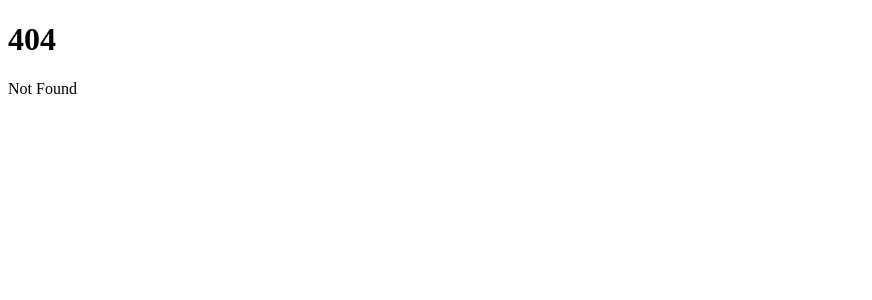
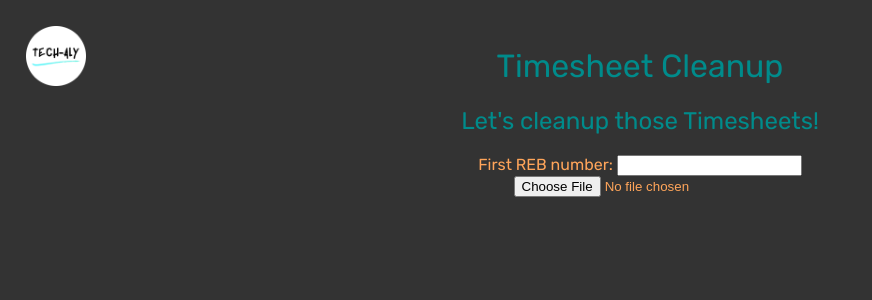
Before and after one commit to alyshareinard/csvCleanup, a SvelteKit app: page /timesheets in a window 1280 px wide. Before the commit this address had no page. Shown: the top 300 px of the page, without its empty margins (0-872 px from the left). Built offline with nearby package versions, Linux system fonts and the light colour scheme.

Commit message:
added timesheet page

```diff
--- a/package.json
+++ b/package.json
@@ -15,6 +15,7 @@
 	},
 	"type": "module",
 	"dependencies": {
-		"papaparse": "^5.4.1"
+		"papaparse": "^5.4.1",
+		"xlsx": "https://cdn.sheetjs.com/xlsx-0.20.1/xlsx-0.20.1.tgz"
 	}
 }
--- /dev/null
+++ b/src/routes/timesheets/+page.svelte
@@ -0,0 +1,338 @@
+<script>
+    import "../global.css";
+    import PapaParse from "papaparse";
+    import logo from "../logo.png";
+    import { read, utils, writeFileXLSX } from "xlsx";
+
+    let errorMessage;
+    let desc1;
+    let desc2;
+
+    let longDescription = false;
+    let description = "";
+
+    let message = "";
+    let REBnum = "";
+    let href = "";
+
+    let myfile;
+
+    let csvOutput;
+    let total = 0;
+    let allowedFileExtensions = ["csv", "xlsx"];
+
+    let supplierLookup = {
+      "Ahouangnimon Luce": {
+        nameval: "AHOUANGNIMON L.",
+        currency: "CHF",
+        currency2: "",
+      },
+      "Asamoah Linda": {
+        nameval: "ASAMOAH LINDA",
+        currency: "CHF",
+        currency2: "",
+      },
+      "Babona Juvenal": {
+        nameval: "BABONA MIHIGO J",
+        currency: "CHF",
+        currency2: "",
+      },
+      "Bernath Barbara": {
+        nameval: "BERNATH-THEVENO",
+        currency: "CHF",
+        currency2: "",
+      },
+      "Buckland Benjamin": {
+        nameval: "BUCKLAND BENJAM",
+        currency: "CHF",
+        currency2: "",
+      },
+      "Cadelo Valentina": {
+        nameval: "CADELO VALENTIN",
+        currency: "CHF",
+        currency2: "",
+      },
+      "Filippeschi Veronica": {
+        nameval: "FILIPPESCHI VER",
+        currency: "CHF",
+        currency2: "",
+      },
+      "Yankittikul Manachaya (Pim)": {
+        nameval: "MANACHAYA YANKI",
+        currency: "EUR",
+        currency2: "EUR",
+      },
+      "Vera Lopez Sara": {
+        nameval: "SARA LOPEZ",
+        currency: "USD",
+        currency2: "USD",
+      },
+      "Satjipanon Nid": {
+        nameval: "SATJIPANON N.",
+        currency: "CHF",
+        currency2: "",
+      },
+      "Dias Sylvia": { nameval: "SYLVIA DIAS", currency: "CHF", currency2: "" },
+      "Trochu Grasso Cecile": {
+        nameval: "TROCHU GRASSO C",
+        currency: "CHF",
+        currency2: "",
+      },
+      "Zik-Ikeorha Jasmine": {
+        nameval: "ZIK-IKEORHA CHI",
+        currency: "CHF",
+        currency2: "",
+      },
+      "Congco Emilio": {
+        nameval: "CONGCO EMILIO",
+        currency: "CHF",
+        currency2: "",
+      },
+    };
+
+
+    // usage: file_to_wb(file, function(wb) { /* wb is a workbook object */ });
+function file_to_wb(file, callback) {
+  var reader = new FileReader();
+  reader.onload = function(e) {
+    /* e.target.result is an ArrayBuffer */
+    callback(read(e.target.result));
+  };
+  reader.readAsArrayBuffer(file);
+}
+
+    function parseDate(filename) {
+        let date = filename.split("_")[5]
+        console.log("date is ", date)
+      let mydate = date.split(".");
+      return(mydate[2] + "." + mydate[1] + "." + mydate[0]);
+    }
+    async function create_output(data, filename) {
+      //filter out empty lines
+      console.log("data is ", data)
+//      data = data.filter(function (el) {
+//        return el.Date != "";
+//      });
+      //group data by ndf and then sort by date
+//      data.sort(function (a, b) {
+//        return getNDF(a) - getNDF(b) || parseDate(a.Date) - parseDate(b.Date);
+//      });
+    const mydate = parseDate(filename)
+
+      function expenseLine(i, amount) {
+        return [
+          mydate,
+          "REB-" + REBnum,
+          "",
+          "",
+          "",
+          "",
+          data[i]["Nom complet"]+"_"+String(Math.round(Number(data[i]["Temps imputé (Heures)"])))+"hr",
+          "",
+          data[i]["Code Donateur"] + data[i]["Code Projects"] + "/" + data[i]["Code Country"],
+          "",
+          "",
+          amount,
+        ];
+      }
+      function summaryLine(i, amount) {
+//        let supplier = supplierLookup[data[i - 1]["Staff"]];
+//        console.log(supplier);
+//        if ((supplier == "" || supplier == undefined)) {
+          return [
+            mydate,
+          "REB-" + REBnum,
+          "",
+          "",
+          "",
+          "",
+          data[i]["Nom complet"]+"_"+String(Math.round(Number(data[i]["Temps imputé (Heures)"])))+"hr",
+          "",
+          data[i]["Code Donateur"] + data[i]["Code Projects"] + "/" + data[i]["Code Country"],
+          "",
+          "",
+          amount,
+          ]; /*
+        } else {
+          console.log("supplier: ", supplier)
+          console.log("supplier...", supplier.nameval)
+          console.log("supplier...nameval ", supplier['nameval'])
+          return [
+            mydate,
+            "REB-" + REBnum,
+            "20000",
+            supplier.nameval,
+            supplier.currency,
+            data[i - 1]["NDF #"],
+            data[i - 1]["DESC 1"],
+            data[i - 1]["NDF #"],
+            "",
+            supplier.currency2,
+            "",
+            (-1 * Math.round(total * 100)) / 100,
+          ];
+        }*/
+      }
+
+      const output = [];
+      REBnum = parseInt(REBnum);
+
+      for (let i = 0; i < data.length; i++) {
+        const rawamount = Number(data[i]["Nom Coût horaire"])*Number(data[i]["Temps imputé (Heures)"])
+        const amount = Math.round(rawamount * 100) / 100
+        output.push(expenseLine(i, String(amount)));
+        const negamount = amount * -1
+        output.push(summaryLine(i,String(negamount)));
+  //        console.log(output);
+          REBnum += 1;
+      }
+
+
+      csvOutput = PapaParse.unparse({
+        data: output,
+        fields: ["1", "2", "3", "17", "18", "19", "5", "6", "11", "4", "8", "9"],
+      });
+      message = "Your CSV is ready!";
+      href = encodeURI("data:text/csv;charset=utf-8," + csvOutput);
+    }
+    async function uploadFile(myfile) {
+      const file = myfile.files[0];
+        console.log("file is ", file)
+        console.log("file array buffer is ", file.arrayBuffer())
+      const fileExtensionArray = file.type.split("/");
+      console.log("fileExtensionArray is ", fileExtensionArray);
+      const fileExtension = fileExtensionArray[fileExtensionArray.length - 1];
+      console.log("fileExtension is ", fileExtension);
+      if (fileExtension.includes("csv")) {
+        const csvData = PapaParse.parse(
+          file,
+
+          {
+            header: true,
+            complete: (results) => {
+              message = "working...";
+              create_output(results.data, file.name);
+            },
+          }
+        );
+      } else if (fileExtension.includes("vnd.openxmlformats-officedocument.spreadsheetml.sheet")) {
+        console.log("importng xlsx")
+        console.log("file is ", file)
+        const workbook = await file.arrayBuffer()
+       // console.log("arraybuff is ", arraybuff)
+        //const workbook = file_to_wb(file, function(wb) { /* wb is a workbook object */ });
+//        var reader = new FileReader();
+//        const workbook = reader.readAsArrayBuffer(file)
+//        const workbook = read(file.arrayBuffer(), { type: "arraybuffer" });
+        console.log("we have a workbook")
+        console.log("workbook is ", workbook)
+        const testing = PapaParse.parse(file)
+        console.log("testing is ", testing)
+        const firstSheetName = workbook.SheetNames[0];
+        console.log("firstSheetName is ", firstSheetName)
+        const worksheet = workbook.Sheets[firstSheetName];
+        const csvData = PapaParse.unparse(worksheet);
+        console.log("csvData looks like this: ", csvData)
+        const results = PapaParse.parse(csvData, {
+          header: true,
+          complete: (results) => {
+            message = "working...";
+            console.log(results.data)
+            create_output(results.data);
+          },
+        });
+
+      } else {
+        message = "Not an allowed file type";
+      }
+    }
+  </script>
+
+  <main>
+    <div class="upperleft">
+      <a href="https://tech-aly.com" target="_blank">
+        <img src={logo} alt="Tech-aly logo" />
+      </a>
+    </div>
+    <h1>Timesheet Cleanup</h1>
+    <h2>Let's cleanup those Timesheets!</h2>
+    First REB number:
+    <input bind:value={REBnum} />
+    <br />
+    <input bind:this={myfile} on:change={uploadFile(myfile)} type="file" />
+    {#if message}
+      <p>{message}</p>
+    {/if}
+    {#if longDescription}
+      <input class="description" bind:value={description} type="text" />
+      <p>{desc1}<span>{desc2}</span></p>
+    {/if}
+    {#if csvOutput}
+      <button on:click={csvOutput}
+        ><a {href} download="output.csv">Download</a></button
+      >
+    {/if}
+    {#if errorMessage}
+      <p class="errorMessage">{errorMessage}</p>
+    {/if}
+  </main>
+
+  <style>
+    main {
+      text-align: center;
+      padding: 1em;
+
+      font-family:
+        "Rubik",
+        -apple-system,
+        BlinkMacSystemFont,
+        "Segoe UI",
+        Roboto,
+        Oxygen,
+        Ubuntu,
+        Cantarell,
+        "Fira Sans",
+        "Droid Sans",
+        "Helvetica Neue",
+        sans-serif;
+      color: #ffa55a;
+    }
+
+    h1 {
+      color: darkcyan;
+      font-size: 2em;
+      font-weight: 400;
+    }
+    h2 {
+      color: darkcyan;
+      font-size: 1.5em;
+      font-weight: 300;
+    }
+    p {
+      font-size: 1.2em;
+      color: #ffa55a;
+    }
+
+    @media (max-width: 550px) {
+      h1 {
+        margin-top: 80px;
+      }
+    }
+    .upperleft {
+      float: left;
+      position: absolute;
+      margin-left: 0;
+    }
+    img {
+      height: 60px;
+    }
+    .errorMessage {
+      color: red;
+    }
+    .description {
+      width: 300px;
+    }
+    p > span {
+      color: red;
+    }
+  </style>
```
Also changed, not shown: 1 other file (tests, documents, lock files or other folders).
